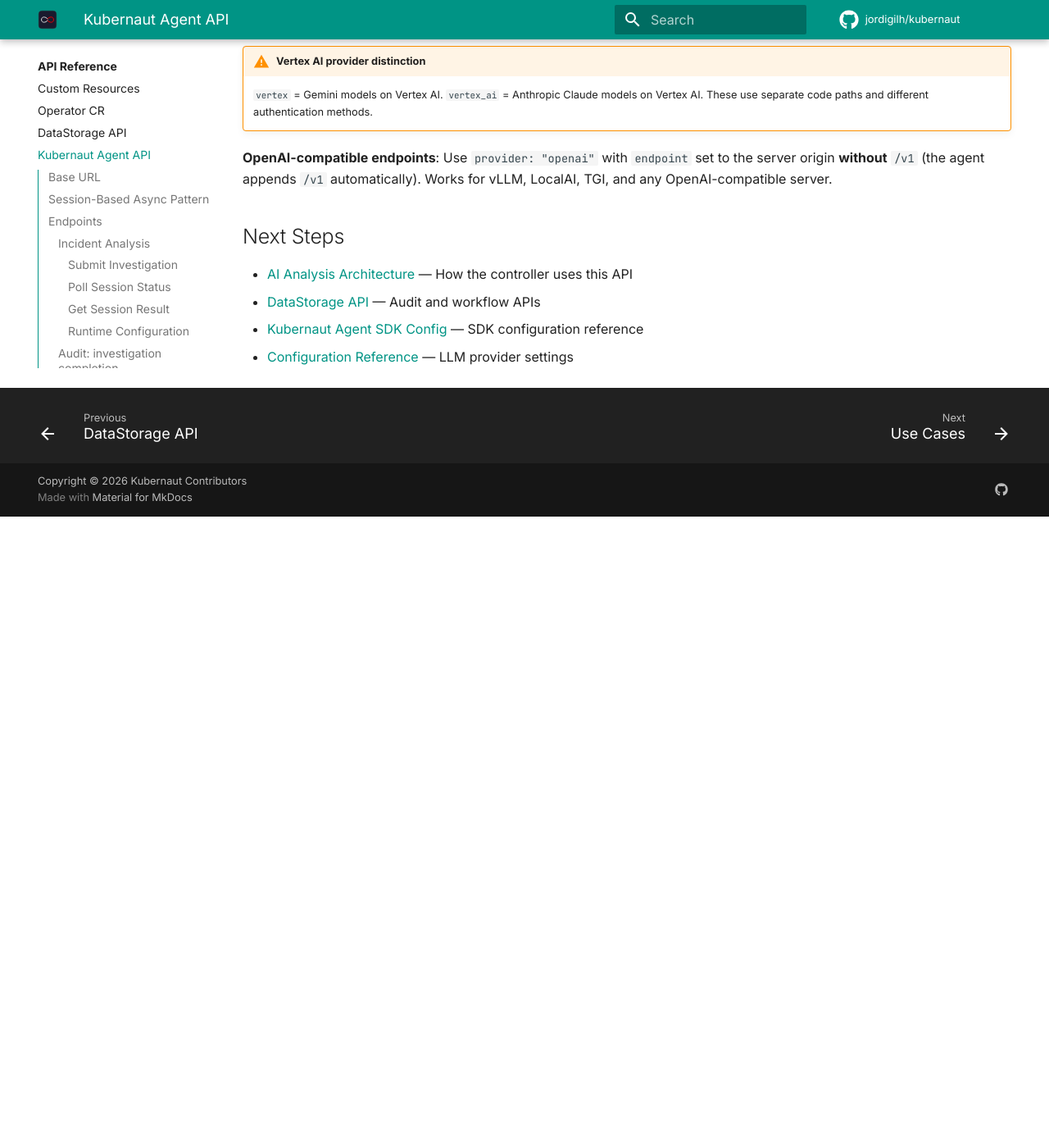
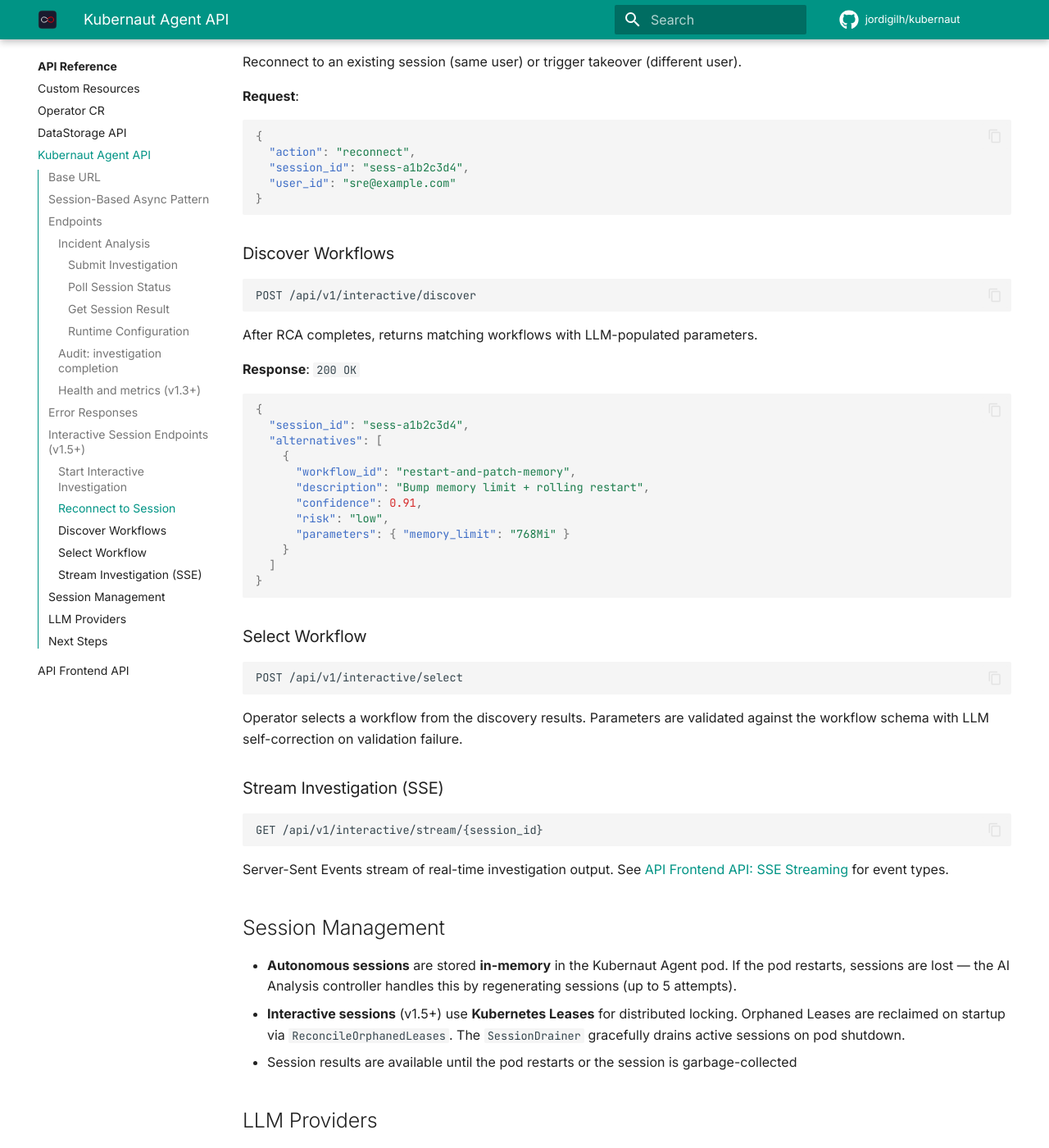
Before and after one commit to jordigilh/kubernaut-docs, an MkDocs documentation site: the page built from docs/api-reference/kubernaut-agent-api.md, in a window 1280 px wide and 1400 px high, scrolled down 4920 px. Shown: the whole window at 82% size. Built offline with MkDocs 1.6.1 and Material for MkDocs 9.7.7, drawn with Linux system fonts in a browser that asks for light colours; comment, search, counter and statistics services are not loaded; the version menu is left out; before the commit the page ends 5550 px from its top, so only the background shows below that; some of the changed text lies outside the part shown.

Commit message:
docs: add AF API reference and KA interactive session endpoints
Create api-reference/apifrontend-api.md with MCP tool endpoints, SSE
streaming event types, A2A endpoints, session management, audit events,
and health/metrics reference.

Add interactive session endpoints (v1.5) to kubernaut-agent-api.md:
start, reconnect, discover workflows, select workflow, and SSE stream.
Update session management to cover both autonomous and interactive modes.

Closes #156

Co-authored-by: Cursor <cursoragent@cursor.com>

````diff
--- a/docs/api-reference/kubernaut-agent-api.md
+++ b/docs/api-reference/kubernaut-agent-api.md
@@ -149,10 +149,104 @@ All error responses (4xx, 5xx) use [RFC 7807 Problem Details](index.md#error-res
 }
 ```
 
+## Interactive Session Endpoints (v1.5+)
+
+v1.5 adds interactive MCP session support to Kubernaut Agent, consumed by the API Frontend. These endpoints power the [interactive sessions](../user-guide/interactive-sessions.md) feature.
+
+### Start Interactive Investigation
+
+```
+POST /api/v1/interactive/investigate
+```
+
+Starts an interactive investigation session with Lease-based distributed locking.
+
+**Request**:
+
+```json
+{
+  "action": "start",
+  "signal_name": "PodCrashLoopBackOff",
+  "namespace": "production",
+  "resource_kind": "Deployment",
+  "resource_name": "checkout-service",
+  "user_id": "sre@example.com"
+}
+```
+
+**Response**: `200 OK` — Session created with Lease
+
+```json
+{
+  "session_id": "sess-a1b2c3d4",
+  "status": "investigating",
+  "lease_name": "kubernaut-session-sess-a1b2c3d4"
+}
+```
+
+### Reconnect to Session
+
+```
+POST /api/v1/interactive/investigate
+```
+
+Reconnect to an existing session (same user) or trigger takeover (different user).
+
+**Request**:
+
+```json
+{
+  "action": "reconnect",
+  "session_id": "sess-a1b2c3d4",
+  "user_id": "sre@example.com"
+}
+```
+
+### Discover Workflows
+
+```
+POST /api/v1/interactive/discover
+```
+
+After RCA completes, returns matching workflows with LLM-populated parameters.
+
+**Response**: `200 OK`
+
+```json
+{
+  "session_id": "sess-a1b2c3d4",
+  "alternatives": [
+    {
+      "workflow_id": "restart-and-patch-memory",
+      "description": "Bump memory limit + rolling restart",
+      "confidence": 0.91,
+      "risk": "low",
+      "parameters": { "memory_limit": "768Mi" }
+    }
+  ]
+}
+```
+
+### Select Workflow
+
+```
+POST /api/v1/interactive/select
+```
+
+Operator selects a workflow from the discovery results. Parameters are validated against the workflow schema with LLM self-correction on validation failure.
+
+### Stream Investigation (SSE)
+
+```
+GET /api/v1/interactive/stream/{session_id}
+```
+
+Server-Sent Events stream of real-time investigation output. See [API Frontend API: SSE Streaming](apifrontend-api.md#sse-streaming) for event types.
+
 ## Session Management
 
-- Sessions are stored **in-memory** in the Kubernaut Agent pod
-- If the pod restarts, sessions are lost — the AI Analysis controller handles this by regenerating sessions (up to 5 attempts)
+- **Autonomous sessions** are stored **in-memory** in the Kubernaut Agent pod. If the pod restarts, sessions are lost — the AI Analysis controller handles this by regenerating sessions (up to 5 attempts).
+- **Interactive sessions** (v1.5+) use **Kubernetes Leases** for distributed locking. Orphaned Leases are reclaimed on startup via `ReconcileOrphanedLeases`. The `SessionDrainer` gracefully drains active sessions on pod shutdown.
 - Session results are available until the pod restarts or the session is garbage-collected
 
 ## LLM Providers
````
Also changed, not shown: docs/api-reference/apifrontend-api.md (added, +210 -0 lines), docs/api-reference/index.md (+2 -1 lines).
